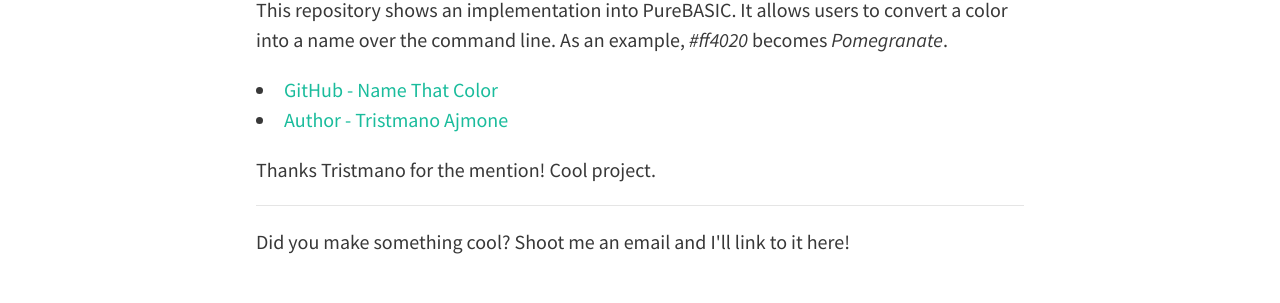
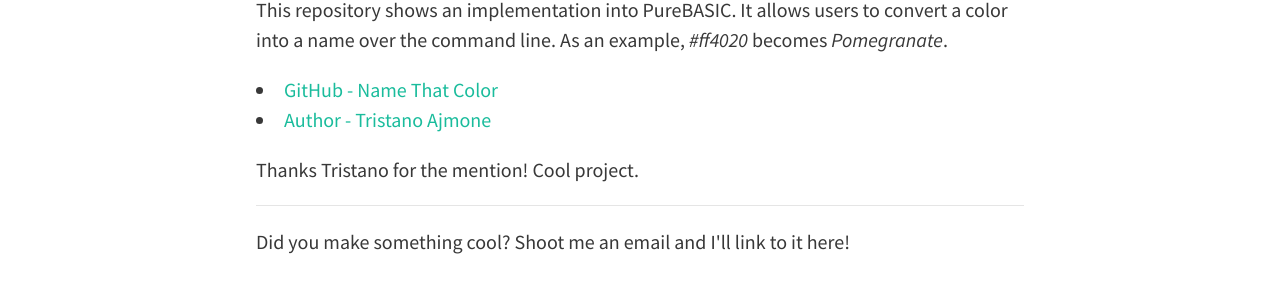
Before and after one commit to zschuessler/DeltaE, a Jekyll site: the page built from demos/index.html, in a window 1280 px wide and 1213 px high. Shown: the part 649-952 px from the top of the window. Built offline with Jekyll 4.4.1, drawn with Linux system fonts in a browser that asks for light colours; nearby versions of some CDN libraries.

Commit message:
fix name typo

```diff
--- a/demos/index.html
+++ b/demos/index.html
@@ -43,13 +43,13 @@ permalink: /demos/
     </li>
     <li>
         <a href="https://github.com/tajmone">
-            Author - Tristmano Ajmone
+            Author - Tristano Ajmone
         </a>
     </li>
 </ul>
 
 <p>
-    Thanks Tristmano for the mention! Cool project.
+    Thanks Tristano for the mention! Cool project.
 </p>
 
 <hr/>
```
